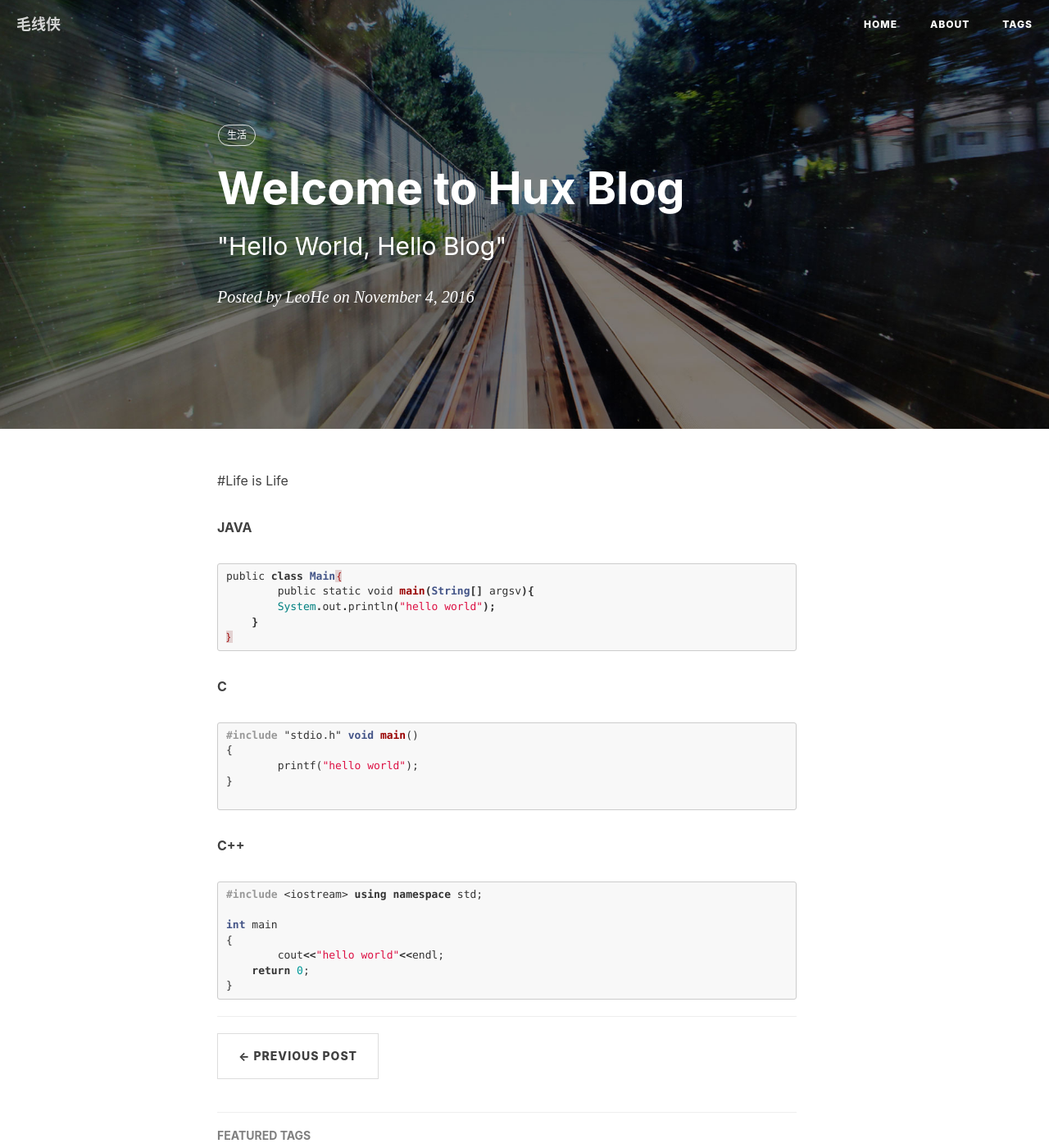
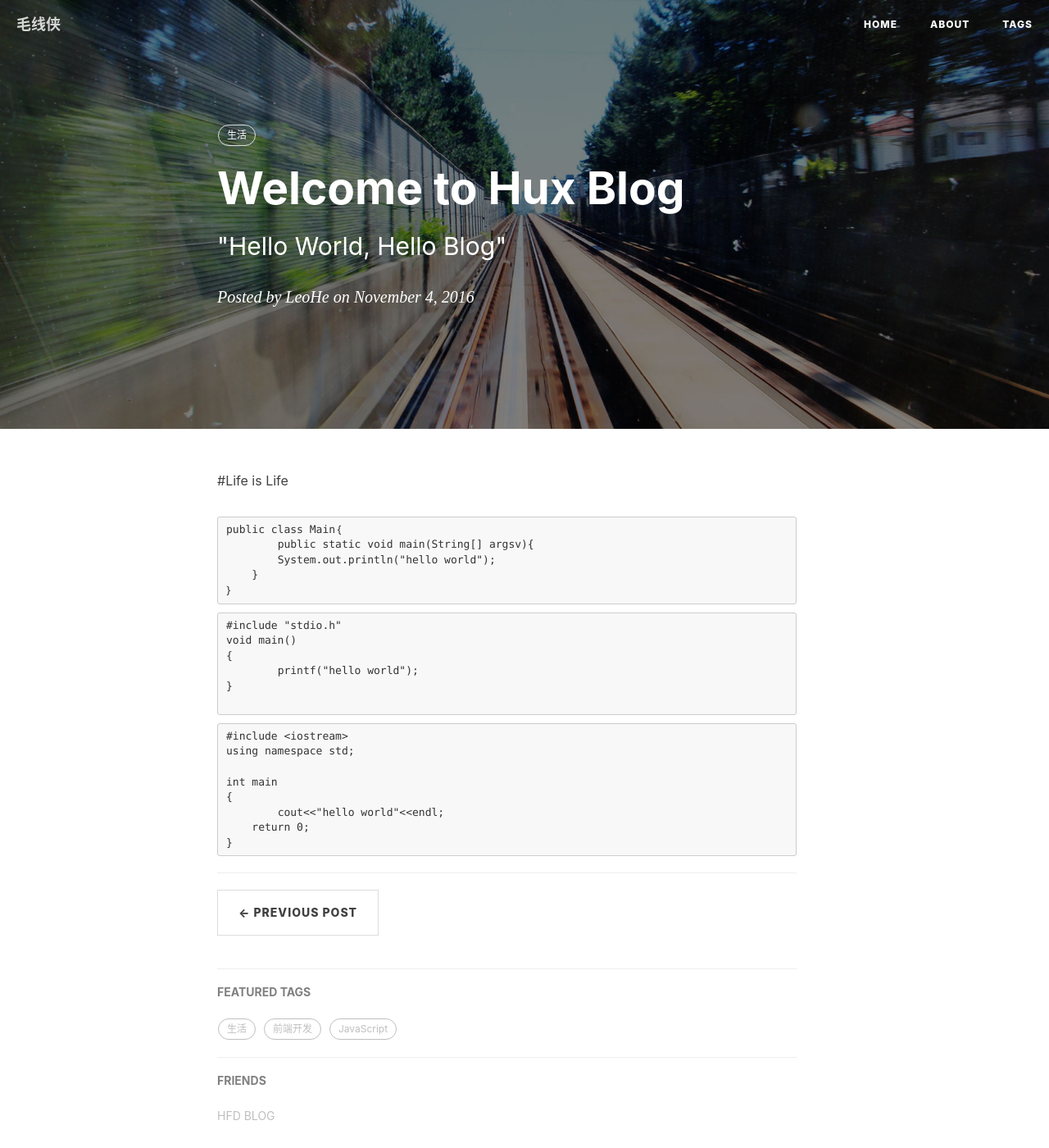
Before and after one commit to hefuduo/hefuduo.github.io, a Jekyll site: the page built from _posts/2014-01-29-hello-2015.markdown, in a window 1280 px wide and 1400 px high. Shown: the whole window at 82% size. Built offline with Jekyll 4.4.1, drawn with Linux system fonts in a browser that asks for light colours; nearby versions of some CDN libraries; comment, search, counter and statistics services are not loaded.

Commit message:
fix the code syntax;
Signed-off-by: hefuduo <hefuduo@le.com>

````diff
--- a/_posts/2014-01-29-hello-2015.markdown
+++ b/_posts/2014-01-29-hello-2015.markdown
@@ -13,8 +13,7 @@
 #Life is Life
 
 
-**JAVA**
-```scala
+```
 public class Main｛
 	public static void main(String[] argsv){
     	System.out.println("hello world");
@@ -23,8 +22,7 @@
 ```
 
 
-**C**
-```cpp
+```
 #include "stdio.h"
 void main()
 {
@@ -32,8 +30,8 @@
 }
 
 ```
-**C++**
-```cpp
+
+```
 #include <iostream>
 using namespace std;
 
````
